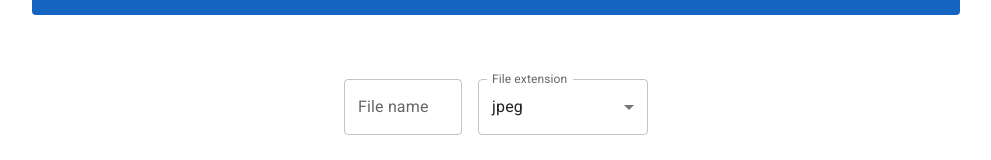
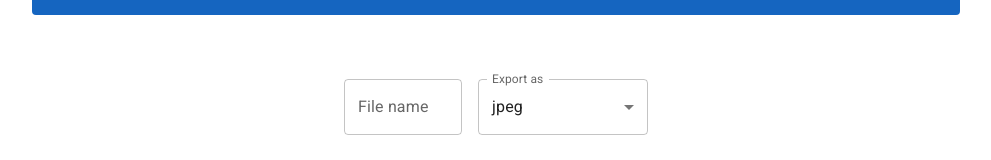
Before and after one commit to flyingsl0ths/scratchpad, a React (Create React App) app: page / in a window 1280 px wide. Shown: the part 396-556 px from the top of the page, without its empty margins (144-1135 px from the left). Built offline with nearby package versions, Linux system fonts and the light colour scheme.

Commit message:
Change label name

```diff
--- a/src/components/Screenshot.js
+++ b/src/components/Screenshot.js
@@ -64,7 +64,7 @@ export default class Screenshot extends React.Component {
 
           <Selection
             defaultValue={1}
-            label="File extension"
+            label="Export as"
             values={Screenshot.FILE_EXTENSIONS}
             onSelectionChanged={this.handleFileExtensionChanged}
           />
```
